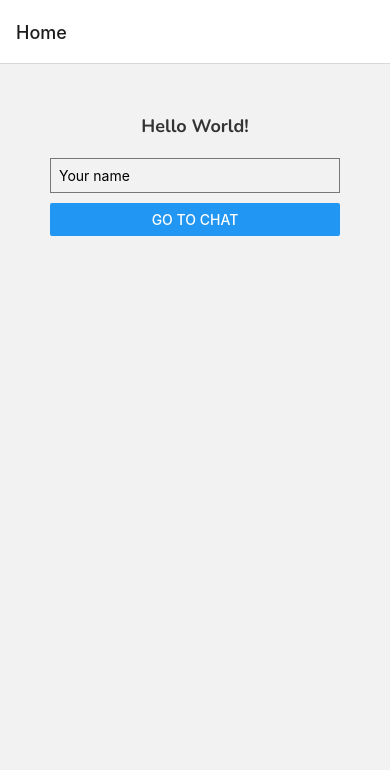
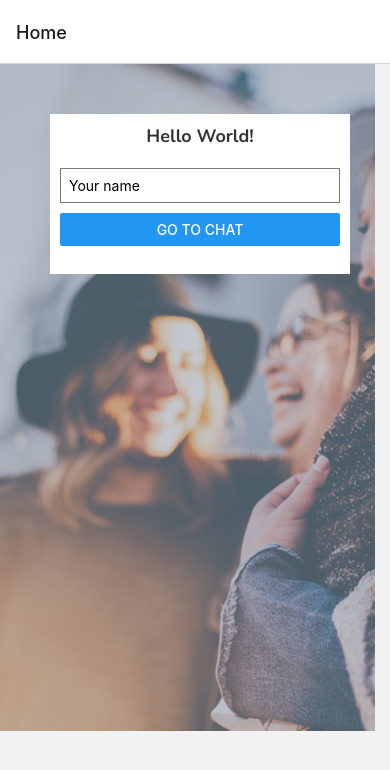
Before and after one commit to iamnachoj/Chat-App, a React Native app: screen / in a window 390 px wide. Shown: the top 770 px of the page. Built offline with nearby package versions, Linux system fonts and the light colour scheme.

Commit message:
add background image

```diff
--- a/screens/home.js
+++ b/screens/home.js
@@ -1,6 +1,8 @@
 import React from 'react';
-import { View, Text, TextInput, Button } from 'react-native';
+import { View, Text, TextInput, Button, ImageBackground } from 'react-native';
 import {globalStyles} from '../styles/global';
+
+const image = { uri: "" };
 
 export default class Screen1 extends React.Component {
   constructor(props){
@@ -9,7 +11,9 @@ export default class Screen1 extends React.Component {
   }
   render() {
    return (
+     <ImageBackground source={require("../assets/bg.png")} style={globalStyles.image}>
      <View style={globalStyles.container}>
+       <View style={globalStyles.dashboardContainer}>
         <Text style={globalStyles.titleText}>Hello World!</Text>
         <TextInput
           style={globalStyles.input}
@@ -19,6 +23,8 @@ export default class Screen1 extends React.Component {
         />
         <Button title={'Go to Chat'} onPress={() => this.props.navigation.navigate('Chat', {name: this.state.name})}/>
        </View>
+     </View>
+     </ImageBackground>
    )
   }
 }
--- a/styles/global.js
+++ b/styles/global.js
@@ -4,6 +4,12 @@ export const globalStyles = StyleSheet.create({
   container: {
     flex: 1 ,
     padding: 50
+  },
+  dashboardContainer:{
+    height: 160,
+    width: 300,
+    padding: 10,
+    backgroundColor: '#fff'
   },
   titleText:{
     fontFamily: 'nunito-bold',
@@ -21,5 +27,9 @@ export const globalStyles = StyleSheet.create({
     padding: 8,
     marginTop: 20,
     marginBottom: 10
+  },
+  image: {
+    flex: 1,
+    justifyContent: "center"
   }
 });
```
Also changed, not shown: assets/bg.png (added), assets/icon.svg (added). Lines whose indentation alone changed are shown as unchanged.
